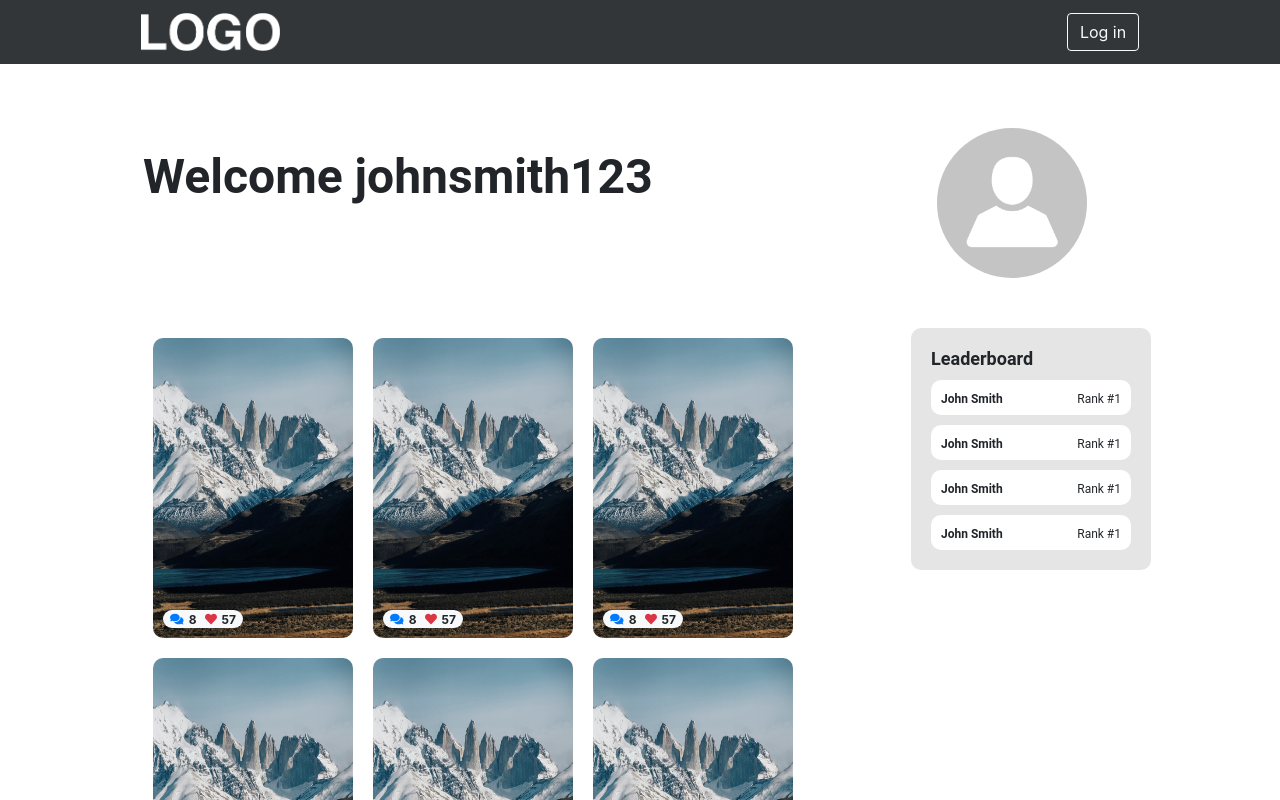
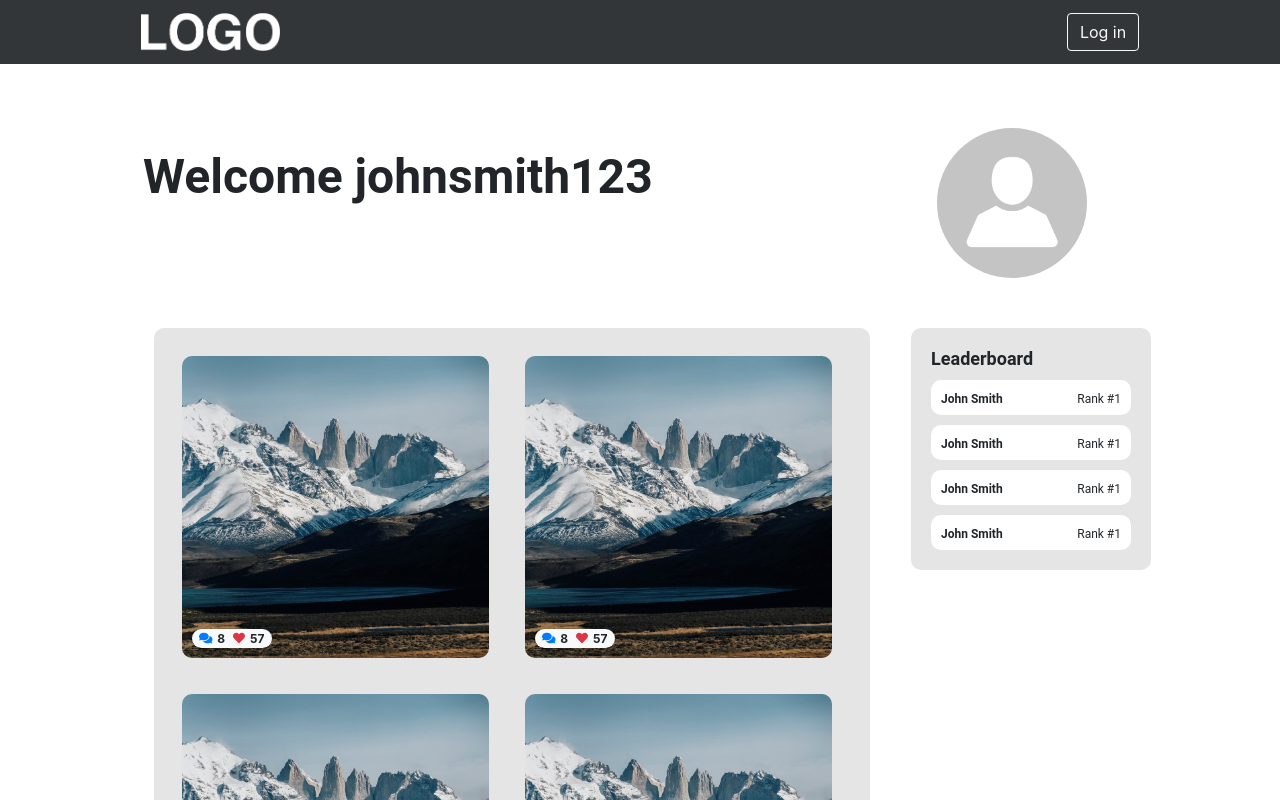
Before and after one commit to AJUnsworth/Assignment3AIP, a React (Create React App) app in the folder client/: page / in a window 1280 px wide. Shown: the top 800 px of the page. Built offline with nearby package versions, Linux system fonts and the light colour scheme; the HTML template or start-up script is replaced by a standard one.

Commit message:
Add imageGrid Background and centre content

```diff
--- a/client/src/components/ContentFrame.css
+++ b/client/src/components/ContentFrame.css
@@ -7,3 +7,8 @@
 .contentFrame h2{
     margin-bottom: 60px;
 }
+
+.contentFrameGrid {
+    padding-left: 2vw;
+    padding-right: 2vw;
+}
--- a/client/src/components/ContentFrame.js
+++ b/client/src/components/ContentFrame.js
@@ -19,7 +19,7 @@ export function ContentFrame() {
                 <Welcome/>
             </Row>
             <Row>
-                <Col md={9}><ImageGrid/></Col>
+                <Col md={9} className="contentFrameGrid"><ImageGrid/></Col>
                 <Col md={3}><Leaderboard/></Col>
             </Row>
         </Container>
--- a/client/src/components/ImageFrame.css
+++ b/client/src/components/ImageFrame.css
@@ -1,13 +1,14 @@
 .imageFrame {
-    width: 200px;
-    height: 300px;
-    margin: 10px;
+    width: 24vw;
+    height: auto;
+    margin: 1.4vw;
     position: relative;
+    z-index: 1;
 }
 
 .image {
-    width: 200px;
-    height: 300px;
+    width: 24vw;
+    height: auto;
     border-radius: 10px;
     position: relative;
     z-index: -1;
--- a/client/src/components/ImageGrid.css
+++ b/client/src/components/ImageGrid.css
@@ -1,4 +1,8 @@
 .imageGrid {
     flex-wrap: wrap;
     display: flex;
+    background-color: #E5E5E5;
+    height: auto;
+    border-radius: 10px;
+    padding: 10px;
 }
--- a/client/src/components/ImageGrid.js
+++ b/client/src/components/ImageGrid.js
@@ -8,7 +8,12 @@ import { ImageFrame } from './ImageFrame';
 export class ImageGrid extends React.Component {
     render() {
         return (
-            <div className="imageGrid">
+            <div class="imageGrid">
+                <ImageFrame/>
+                <ImageFrame/>
+                <ImageFrame/>
+                <ImageFrame/>
+                <ImageFrame/>
                 <ImageFrame/>
                 <ImageFrame/>
                 <ImageFrame/>
```
